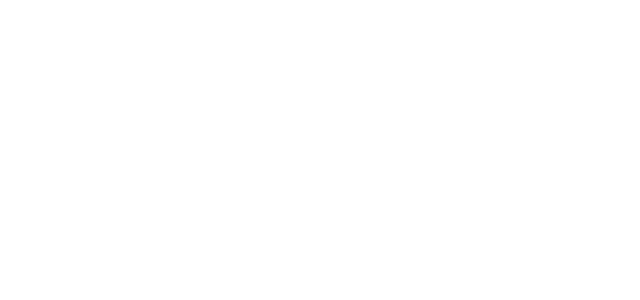
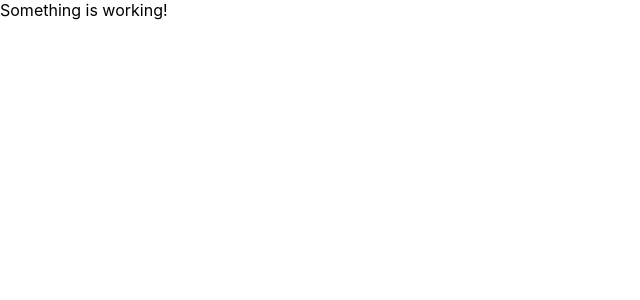
Before and after one commit to yunglaundromat/yunglaundromat.github.io, a React (Create React App) app: page / in a window 1280 px wide. Shown: the top 300 px of the page, without its empty margins (0-640 px from the left). Built offline with nearby package versions, Linux system fonts and the light colour scheme.

Commit message:
fixing root route configuration

```diff
--- a/src/App.js
+++ b/src/App.js
@@ -10,7 +10,7 @@ class App extends Component {
   render() {
     return (
       <div>
-        <Route exact path={`/home`} render={ (routerProps) => < Home routerProps={routerProps} />} />
+        <Route exact path={'/'} render={ (routerProps) => < Home routerProps={routerProps} />} />
       </div>
     )
   }
```
